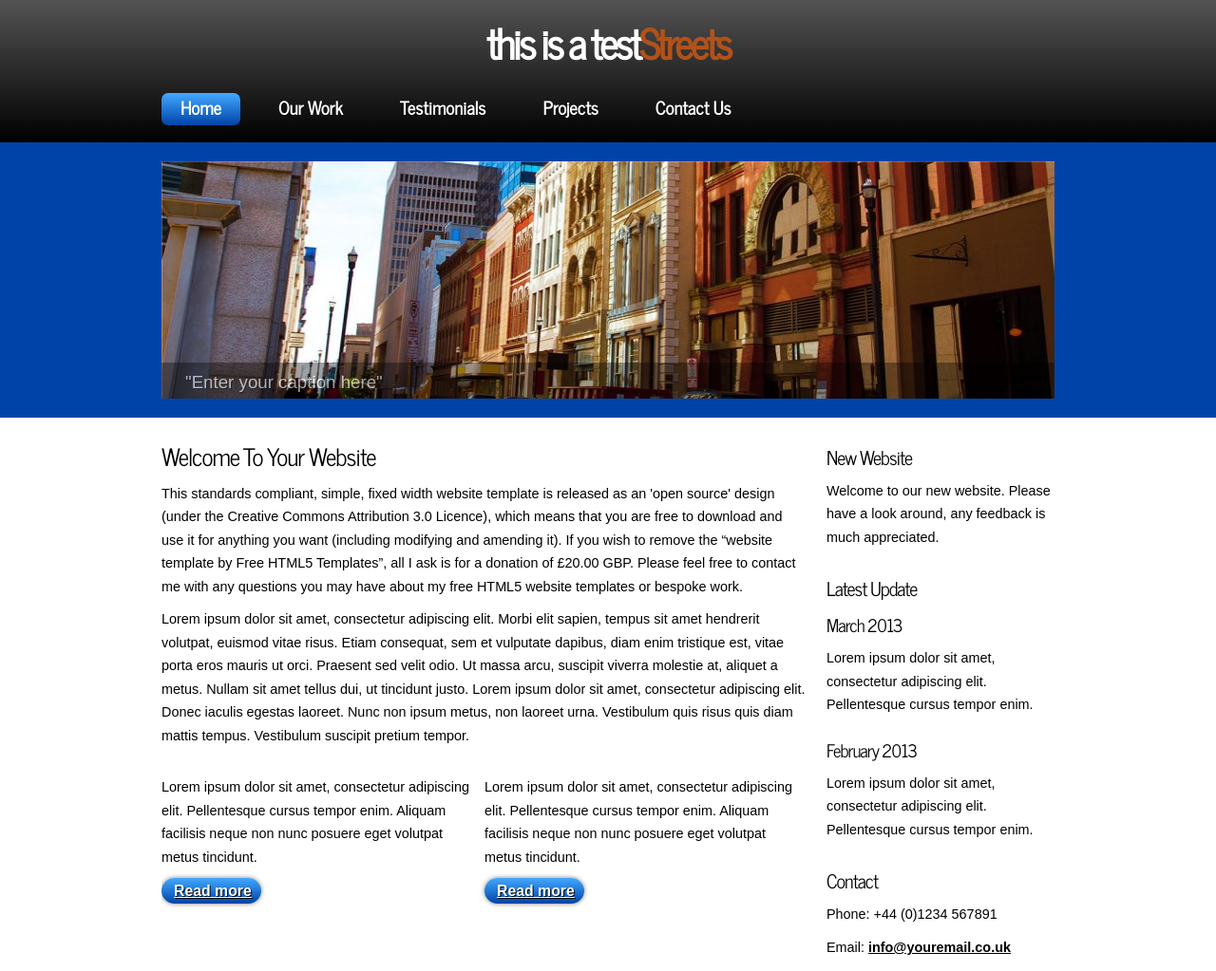
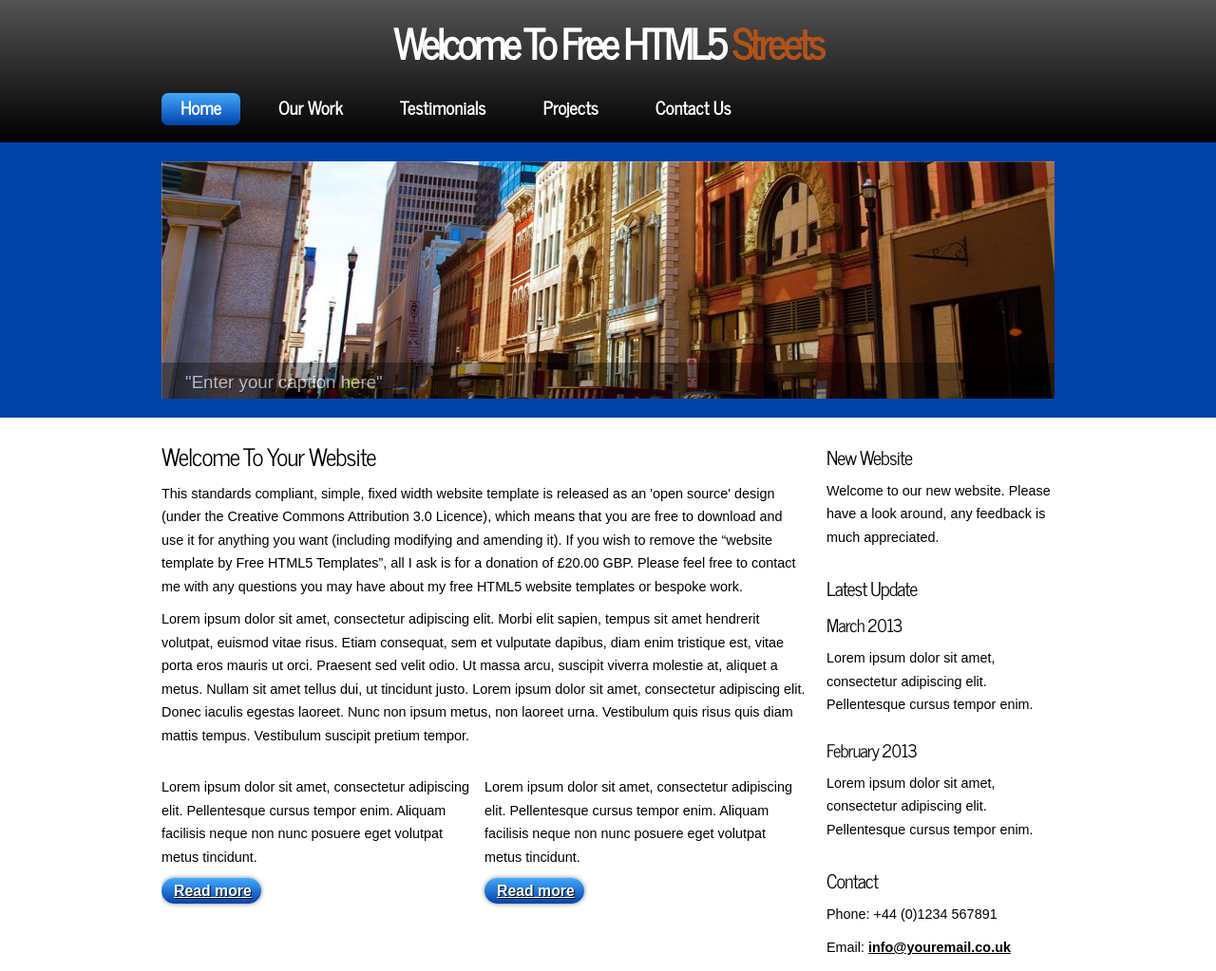
Before and after one commit to Schifty/Test, a plain HTML site: page index.html in a window 1280 px wide. Shown: the top 1023 px of the page at 95% size. Drawn offline with Linux system fonts and the light colour scheme.

Commit message:
Revert "remove the word free"
This reverts commit c3178d9f51e37e118a98fd310556f42a5bcf2fda.

```diff
--- a/index.html
+++ b/index.html
@@ -2,7 +2,7 @@
 <html>
 
 <head>
-  <title>HTML5 Templates</title>
+  <title>Free HTML5 Templates</title>
   <meta name="description" content="website description" />
   <meta name="keywords" content="website keywords, website keywords" />
   <meta http-equiv="content-type" content="text/html; charset=windows-1252" />
@@ -17,7 +17,7 @@
     <header>
 	  <div id="strapline">
 	    <div id="welcome_slogan">
-	      <h3>this is a test<span>Streets</span></h3>
+	      <h3>Welcome To Free HTML5 <span>Streets</span></h3>
 	    </div><!--close welcome_slogan-->
       </div><!--close strapline-->
 	  <nav>
```
